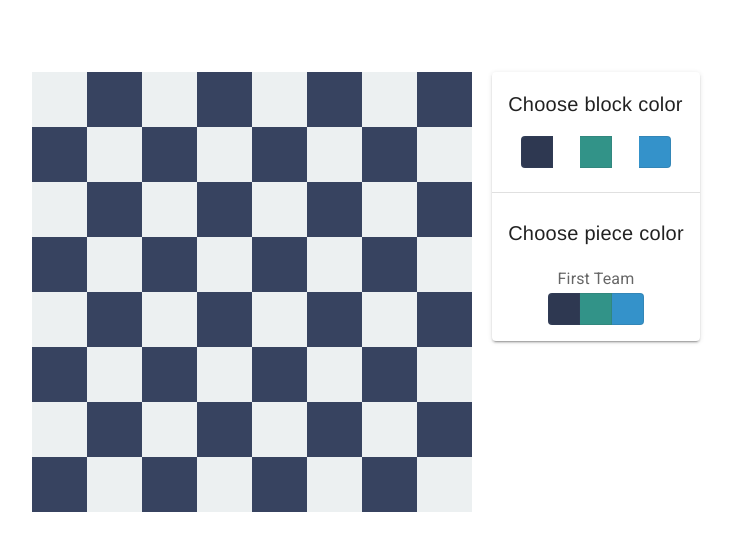
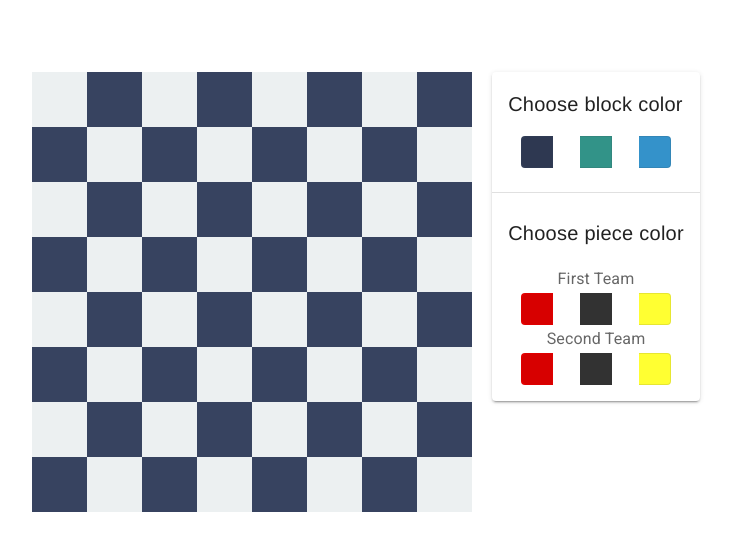
Before and after one commit to Najia25/checkers-board-game, a Vue app: page / in a window 1280 px wide. Shown: the top 550 px of the page, without its empty margins (284-1016 px from the left). Built offline with nearby package versions, Linux system fonts and the light colour scheme.

Commit message:
piece color  customization added, both team can't select same color logic implemented

```diff
--- a/src/components/ColorSettings.vue
+++ b/src/components/ColorSettings.vue
@@ -15,19 +15,40 @@
           </v-btn>
         </v-btn-toggle>
       </v-card-text>
+
       <v-divider class="my-2"></v-divider>
+
       <v-card-title>Choose piece color</v-card-title>
       <v-card-text>
         <div class="subtitle-1">
         First Team
         </div>
-        <v-btn-toggle v-model="blockColor" mandatory>
+        <v-btn-toggle class="d-flex justify-space-around" v-model="pieceColorFirstTeam" mandatory>
           <v-btn
-            v-for="color in blockColors"
-            :key="color"
-            :color="color"
+            v-for="item in pieceColors"
+            :key="item.color"
+            :style="{background: item.color}"
             x-small
-            :value="color"
+            @change="selectedItem = item.id"
+            :value="item.color"
+            :disabled="selectedItem === item.id"
+            fab
+          >
+          </v-btn>
+        </v-btn-toggle>
+
+        <div class="subtitle-1">
+          Second Team
+        </div>
+        <v-btn-toggle class="d-flex justify-space-around" v-model="pieceColorSecondTeam" mandatory>
+          <v-btn
+            v-for="item in pieceColors"
+            :key="item.color"
+            :style="{background: item.color}"
+            x-small
+            @change="selectedItem = item.id"
+            :value="item.color"
+            :disabled="selectedItem === item.id"
             fab
           >
           </v-btn>
@@ -41,17 +62,38 @@
 export default {
   data () {
     return {
-      blockColor: ''
+      blockColor: '',
+      pieceColorFirstTeam: '',
+      pieceColorSecondTeam: '',
+      selectedItem: 0
     }
   },
   computed: {
     blockColors () {
       return this.$store.state.blockColors
+    },
+    pieceColors () {
+      return this.$store.state.pieceColors
     }
+
+  },
+  created () {
+    let count = 1;
+
+    this.pieceColors.forEach(el => {
+      el.id = count
+      count++
+    })
   },
   watch: {
     blockColor () {
       this.$store.commit('changeBlockColor', this.blockColor)
+    },
+    pieceColorFirstTeam() {
+      this.$store.commit('changePieceColorFirstTeam', this.pieceColorFirstTeam)
+    },
+    pieceColorSecondTeam () {
+      this.$store.commit('changePieceColorSecondTeam', this.pieceColorSecondTeam)
     }
   }
 }
--- a/src/store/mutations.js
+++ b/src/store/mutations.js
@@ -1,5 +1,11 @@
 export default {
   changeBlockColor (state, payload) {
     state.selectedBlockColor = payload
+  },
+  changePieceColorFirstTeam (state, payload) {
+    state.selectedPieceColorFirstTeam = payload
+  },
+  changePieceColorSecondTeam (state, payload) {
+    state.selectedPieceColorSecondTeam = payload
   }
 }
--- a/src/store/state.js
+++ b/src/store/state.js
@@ -2,5 +2,18 @@
 
 export default {
   selectedBlockColor: "#374360",
-  blockColors: ["#374360", "#00796B", "#0277BD"]
+  blockColors: ["#374360", "#00796B", "#0277BD"],
+  pieceColors: [
+    {
+      color: "Red"
+    },
+    {
+      color: "Black"
+    },
+    {
+      color: "Yellow"
+    }
+  ],
+  selectedPieceColorFirstTeam: "Red",
+  selectedPieceColorSecondTeam: "Black"
 }
```
